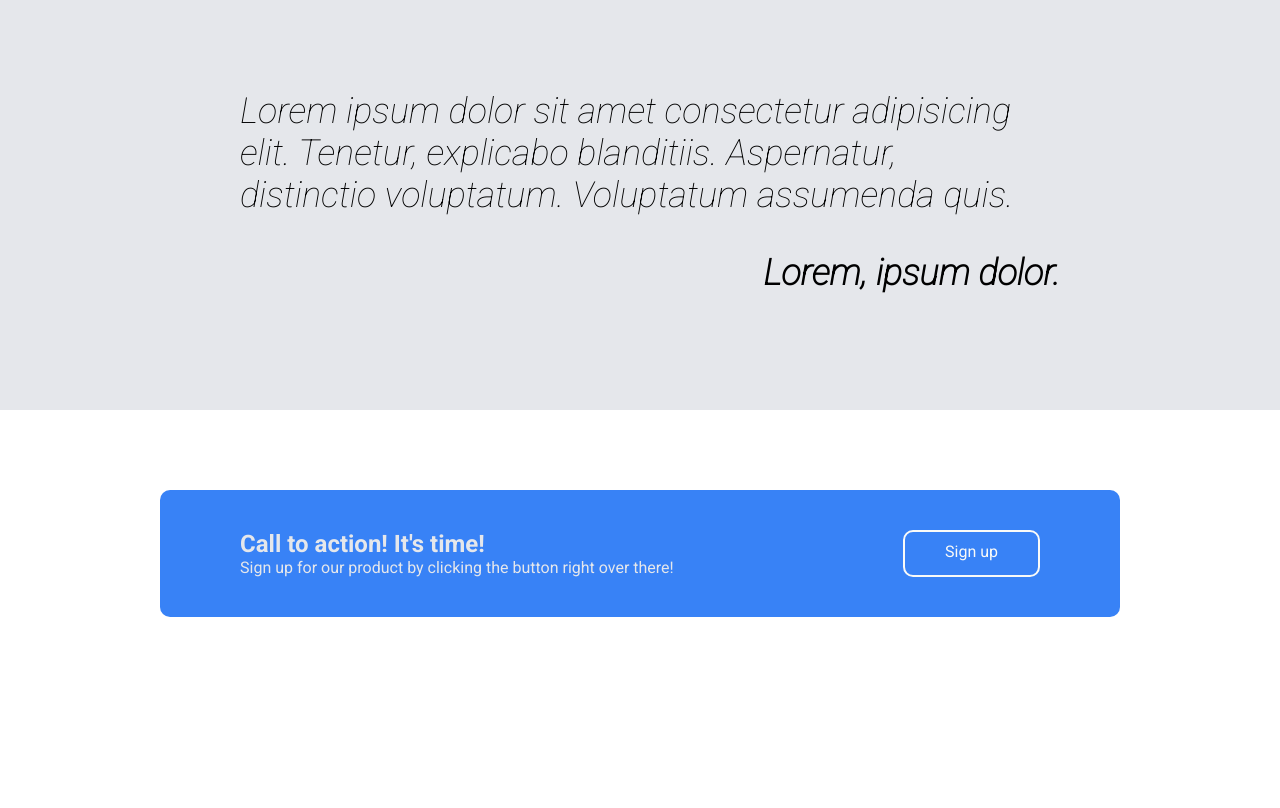
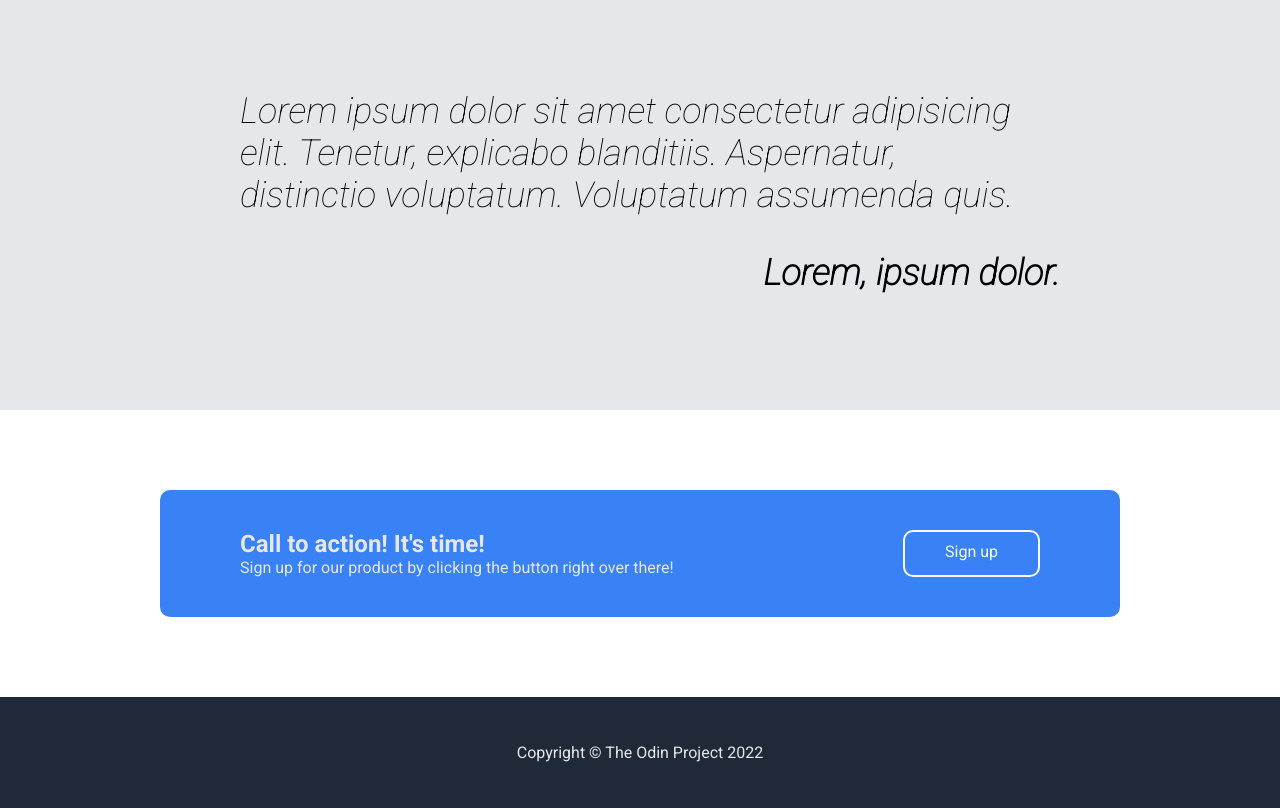
Before and after one commit to kkolade/landing-page, a plain HTML site: page index.html in a window 1280 px wide. Shown: the part 1142-1950 px from the top of the page. Before the commit the page ends 1839 px from the top, so only its background shows below. Drawn offline with Linux system fonts and the light colour scheme.

Commit message:
project completed now

```diff
--- a/css/styles.css
+++ b/css/styles.css
@@ -172,3 +172,13 @@ body {
   border-radius: 10px;
   padding: 10px 40px;
 }
+
+/* ****************************
+   ****** FOOTER******
+   **************************** */
+.footer {
+  background-color: #1f2937;
+  color: #e5e7eb;
+  text-align: center;
+  padding: 30px;
+}
--- a/index.html
+++ b/index.html
@@ -95,5 +95,8 @@
         </div>
       </div>
     </section>
+    <section class="footer">
+      <p class="footer__copyright">Copyright &copy; The Odin Project 2022</p>
+    </section>
   </body>
 </html>
```
